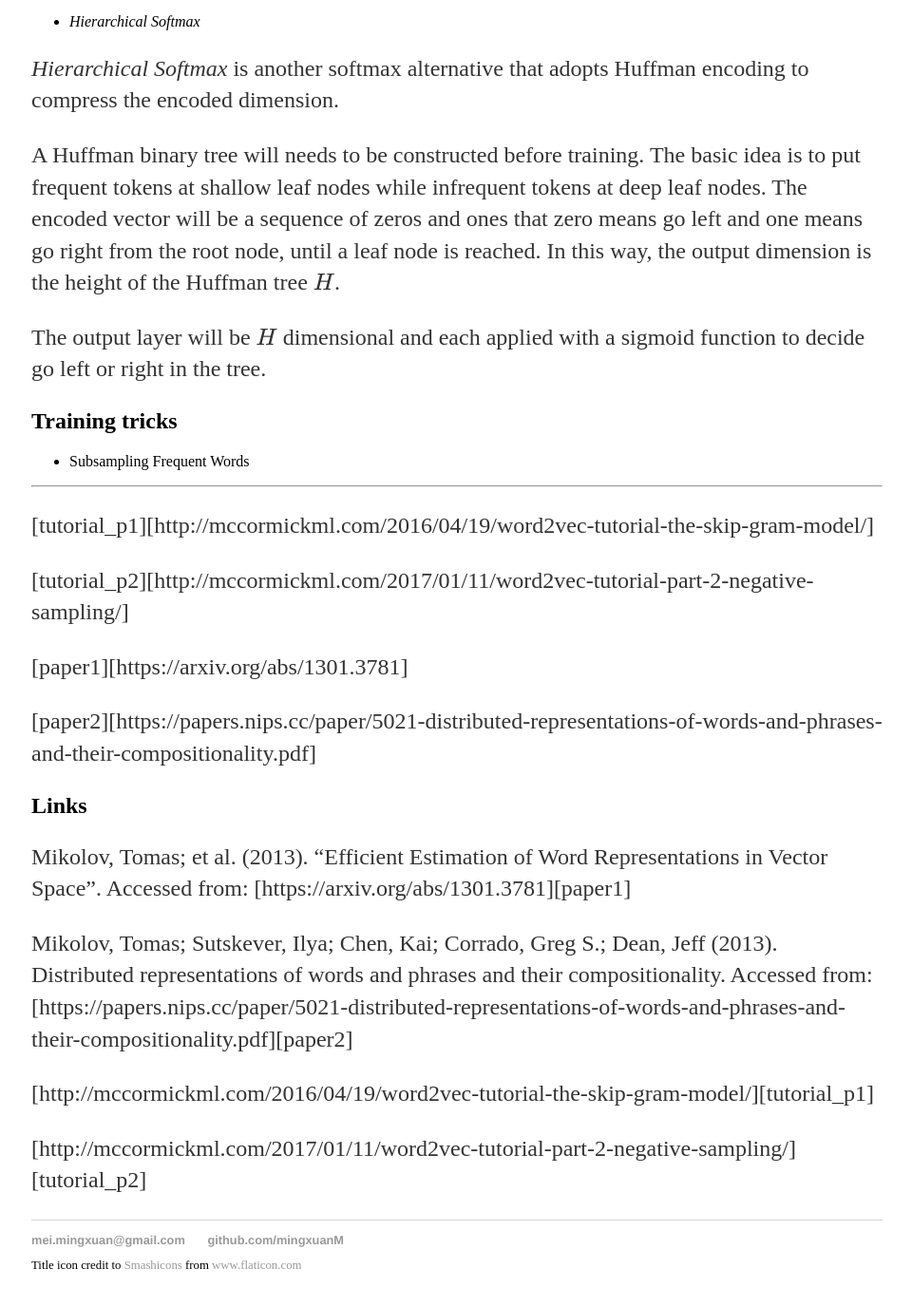
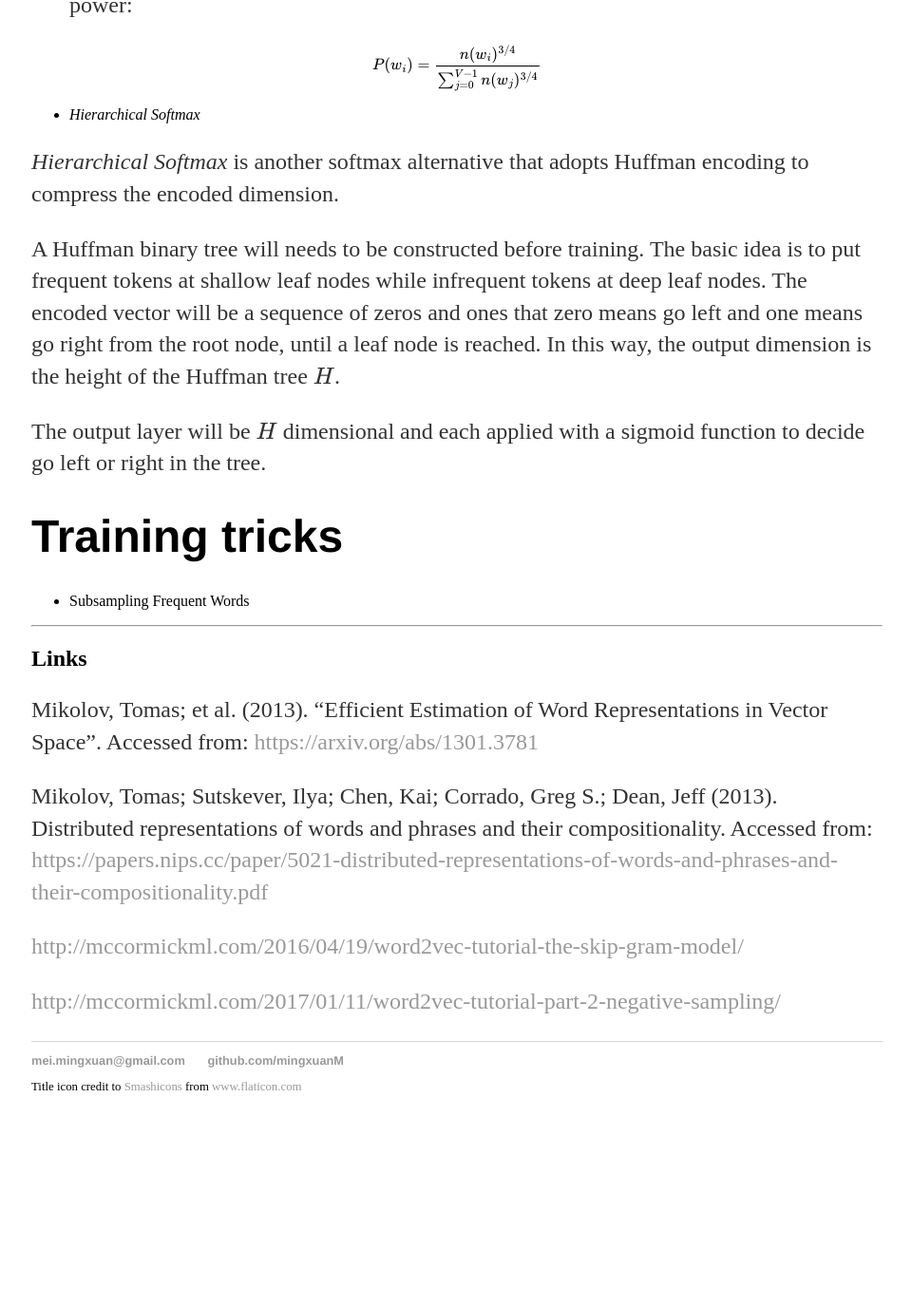
Before and after one commit to mingxuanM/mingxuanM.github.io, a Jekyll site: the page built from _posts/2019-10-25-Word2Vec.md, in a window 1280 px wide and 1400 px high, scrolled down 2123 px. Shown: the top 1375 px of the window at 95% size, without its empty margins (159-1119 px from the left). Built offline with Jekyll 4.4.1, drawn with Linux system fonts in a browser that asks for light colours; formulas are drawn with MathJax 3; after the commit the page ends 3335 px from its top, so only the background shows below that.

Commit message:
fix links

```diff
--- a/_posts/2019-10-25-Word2Vec.md
+++ b/_posts/2019-10-25-Word2Vec.md
@@ -6,22 +6,22 @@
 
 **Word2Vec** is a group of related models that are used to produce word embeddings. They follow several similiar designs which I intend to conclude here.
 
-## Skip-Gram Model
+# Skip-Gram Model
 
 Word2Vec models adopt Skip-Gram Model to model a word's context. Skip-Gram Model is a BOW (bag of words) model that defines the context of a word by N words both before & after the target word (2N words), no matter how they ordered.
 
 Each training instance have an input word, and a random sampled surrounding word from its context as target. Given sufficient training, the model should be able to predit a probability distribution over vocabulary which gives high probability to those words frequently appear in input word's context.
 
-## Network structure
+# Network structure
 
 Word2Vec models often use a shallow structure (2 layers) with Hidden layer + output layer.
 
-### Hidden layer:
+## Hidden layer:
 The hidden layer actually produces what we want: the encoded word vector.
 
 It takes as input a one-hot encoded vector for any input word, and produce word vector to output layer. As it's a one-hot encoded vector (only has 1 at the input word's position, with elsewhere all 0) , it will just select the corresponding row from the hidden layer's weight matrix. **Which means the hidden layer's weight matrix is actually a collection of word vectors.**
 
-### Output layer:
+## Output layer:
 The output layer produce a vector for a random sampled context word of a input word, however, as usually is the case, our vocabulary size is hugh, which makes a vanilla softmax expensive to compute:
 
 $$ softmax(o_i) = \frac{\exp{o_i}}{\sum_{j=0}^{V-1} \exp{o_j}} $$
@@ -55,19 +55,19 @@
 
 The output layer will be $H$ dimensional and each applied with a sigmoid function to decide go left or right in the tree.
 
-## Training tricks
+# Training tricks
 
 * Subsampling Frequent Words
 
 ---
 
-[tutorial_p1][http://mccormickml.com/2016/04/19/word2vec-tutorial-the-skip-gram-model/]
+  [tutorial_p1]: http://mccormickml.com/2016/04/19/word2vec-tutorial-the-skip-gram-model/
 
-[tutorial_p2][http://mccormickml.com/2017/01/11/word2vec-tutorial-part-2-negative-sampling/]
+  [tutorial_p2]: http://mccormickml.com/2017/01/11/word2vec-tutorial-part-2-negative-sampling/
 
-[paper1][https://arxiv.org/abs/1301.3781]
+  [paper1]: https://arxiv.org/abs/1301.3781
 
-[paper2][https://papers.nips.cc/paper/5021-distributed-representations-of-words-and-phrases-and-their-compositionality.pdf]
+  [paper2]: https://papers.nips.cc/paper/5021-distributed-representations-of-words-and-phrases-and-their-compositionality.pdf
 
 ## Links
 
```
Also changed, not shown: _posts/2019-10-26-From-Attention-to-Transformer.md (+1 -1 lines).
